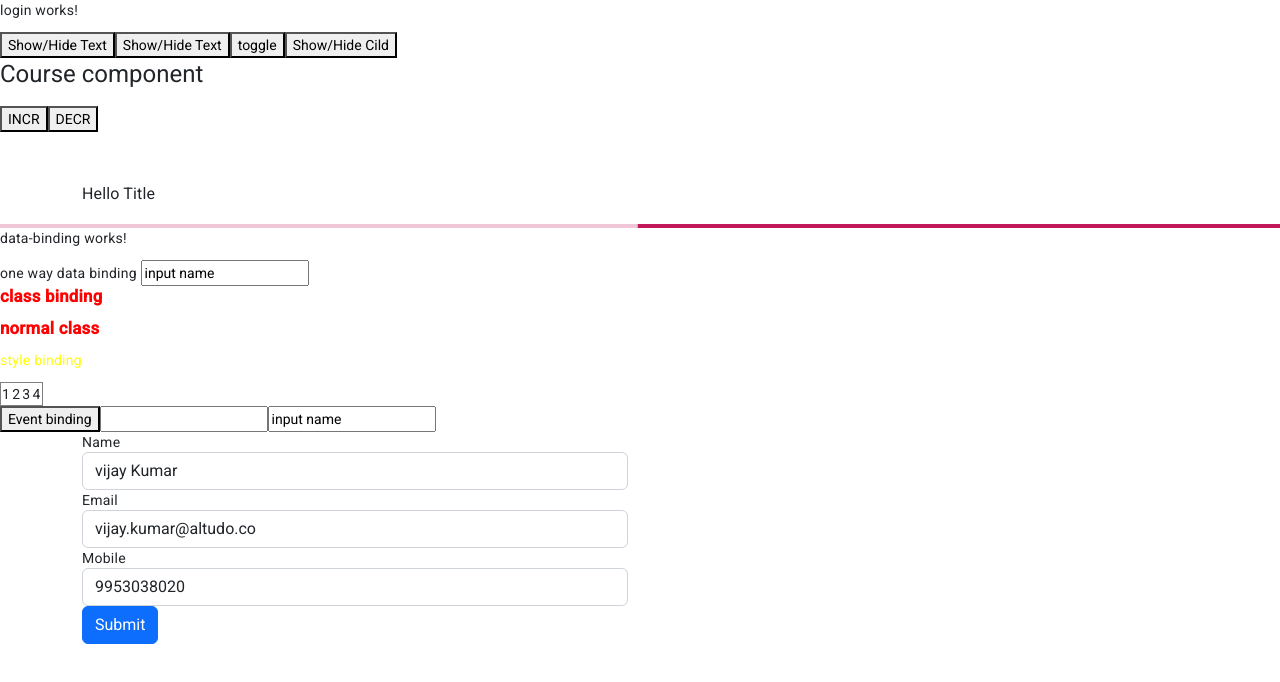
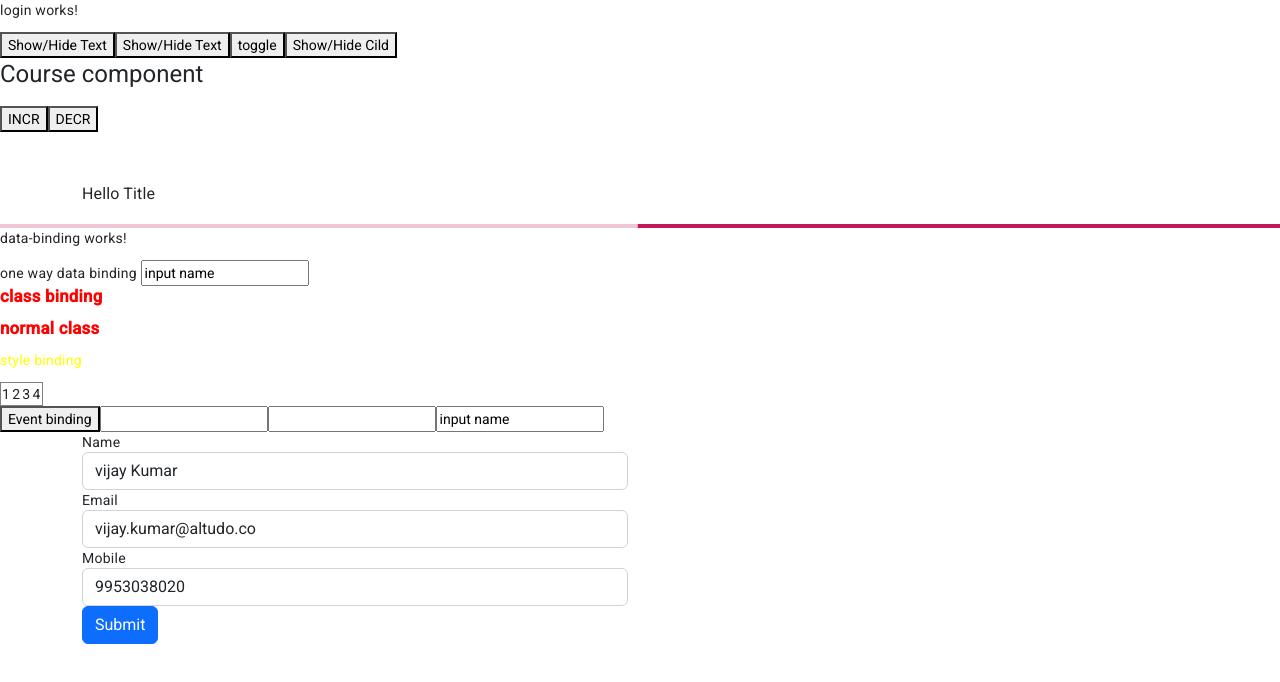
Before and after one commit to ervkgithub/angular-training, an Angular app: page / in a window 1280 px wide. Shown: the top 682 px of the page. Built offline with nearby package versions, Linux system fonts and the light colour scheme.

Commit message:
small template variable name renamed

```diff
--- a/src/app/data-binding/data-binding.component.html
+++ b/src/app/data-binding/data-binding.component.html
@@ -25,7 +25,7 @@
 
 <input type="text" (keyup.enter)="keyUP()" />
 
-<!-- <input type="text" (keyup)="keyUP2(name.value)" name="name" #name> -->
+<input type="text" (keyup)="keyUP2(test.value)" name="test" #test>
 
 <!-- two way binding -->
 <!--
```
